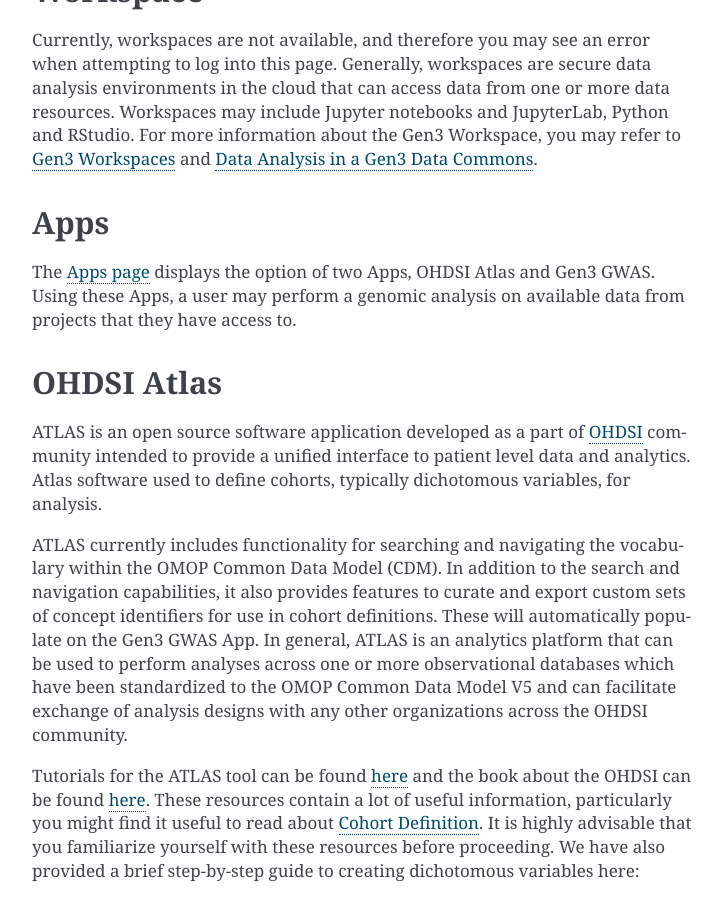
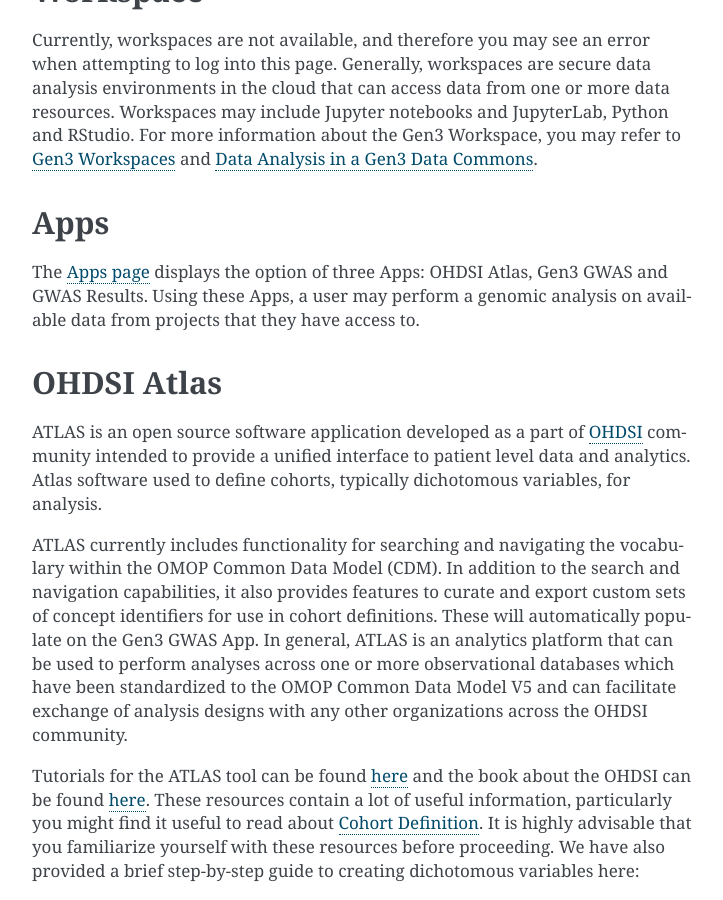
Before and after one commit to uc-cdis/va-doc, a Sphinx documentation site: the page built from docs/source/index.md, in a window 1280 px wide and 900 px high, scrolled down 1757 px. Shown: the whole window, without its empty margins (388-1111 px from the left). Built offline with Sphinx 7.4.7, drawn with Linux system fonts in a browser that asks for light colours.

Commit message:
chore(va-docs): Updated description of Apps page

```diff
--- a/docs/source/index.md
+++ b/docs/source/index.md
@@ -44,7 +44,7 @@
 Currently, workspaces are not available, and therefore you may see an error when attempting to log into this page. Generally, workspaces are secure data analysis environments in the cloud that can access data from one or more data resources. Workspaces may include Jupyter notebooks and JupyterLab, Python and RStudio. For more information about the Gen3 Workspace, you may refer to [Gen3 Workspaces](https://gen3.org/products/workspaces/) and [Data Analysis in a Gen3 Data Commons](https://gen3.org/resources/user/analyze-data/).
 
 ## **Apps**
-The [Apps page](https://va.data-commons.org/analysis) displays the option of two Apps, OHDSI Atlas and Gen3 GWAS. Using these Apps, a user may perform a genomic analysis on available data from projects that they have access to.
+The [Apps page](https://va.data-commons.org/analysis) displays the option of three Apps: OHDSI Atlas, Gen3 GWAS and GWAS Results. Using these Apps, a user may perform a genomic analysis on available data from projects that they have access to.
 
 ## **OHDSI Atlas**
 ATLAS is an open source software application developed as a part of [OHDSI](https://www.ohdsi.org/) community intended to provide a unified interface to patient level data and analytics. Atlas software used to define cohorts, typically dichotomous variables, for analysis.
```
